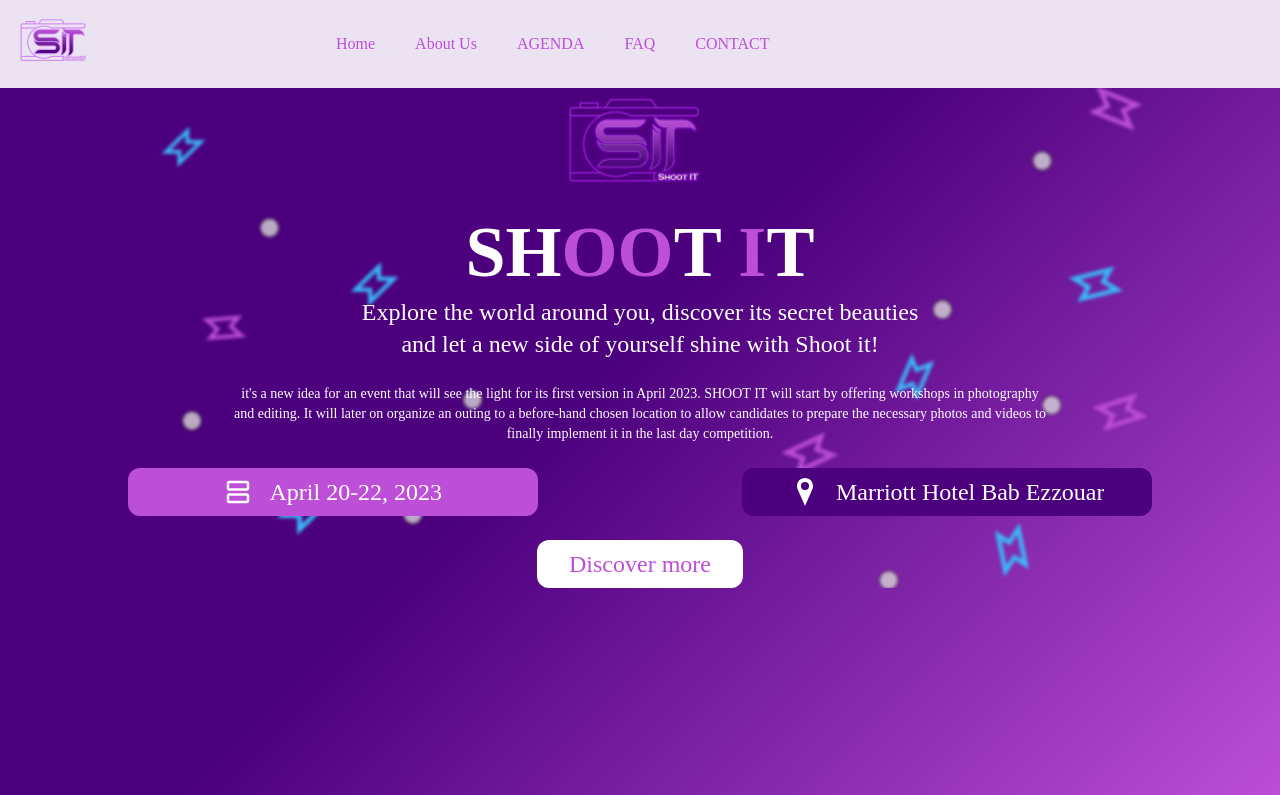
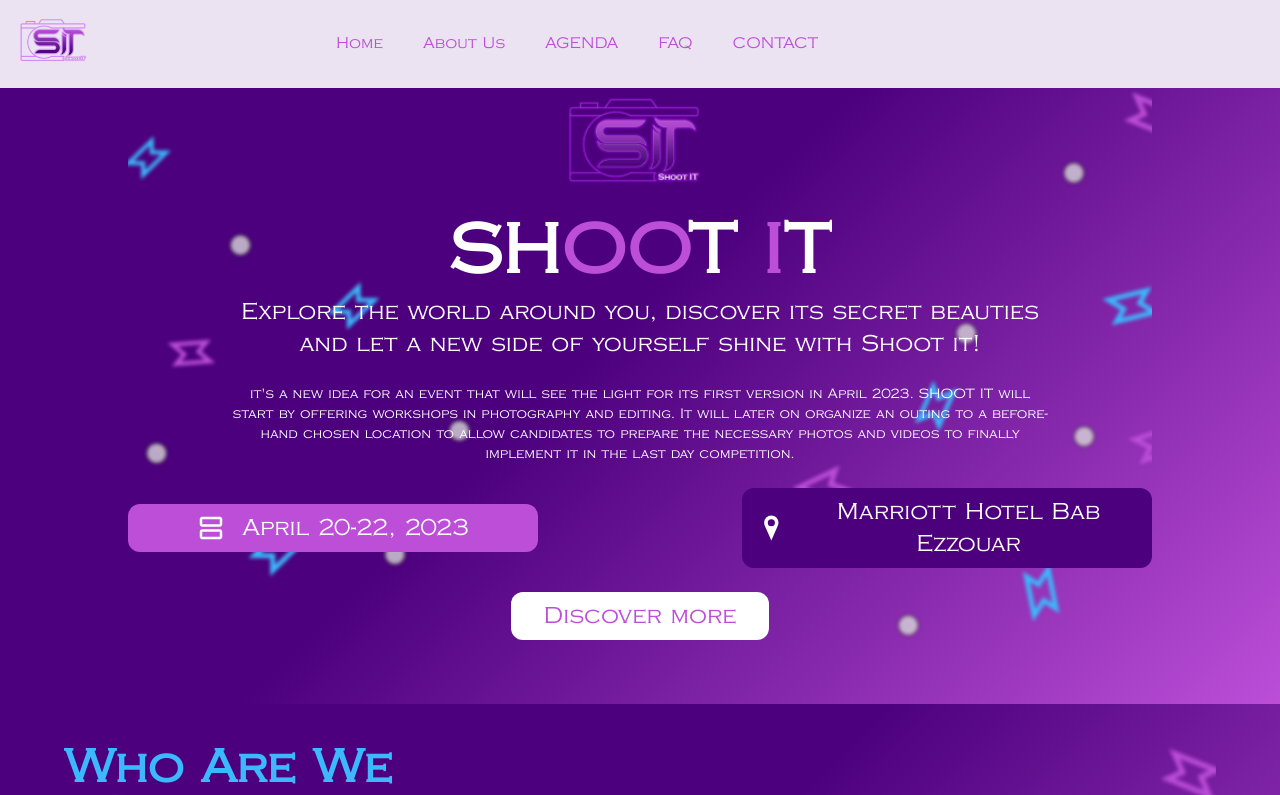
Before and after one commit to Abdelbasset10/Shoot-IT, a Next.js app: page / in a window 1280 px wide. Shown: the top 795 px of the page. Built offline with nearby package versions, Linux system fonts and the light colour scheme.

Commit message:
some fixes

```diff
--- a/components/Hero.jsx
+++ b/components/Hero.jsx
@@ -12,7 +12,7 @@
     initial='hidden'
     whileInView='show'
     viewport={{once:false, amount: 0.25}}
-    className='w-full xl:h-[89vh]  bg pb-16'
+    className='w-full  bg pb-16'
     id="home" >
       <div className='w-[90%] lg:w-[80%] overflow-y-hidden m-auto flex flex-col bgHero2 gap-2 text-center items-center justify-center '>
         <motion.img src="/logo.png" alt="logogImg"
--- a/pages/index.jsx
+++ b/pages/index.jsx
@@ -8,9 +8,7 @@
 import Navbar from "../components/Navbar"
 const index = () => {
   return (
-    <div className="font-shootFont" >
-
-
+    <div className="font-copperplate" >
       <Navbar />
       <Hero />
       <About />
--- a/styles/globals.css
+++ b/styles/globals.css
@@ -1,7 +1,10 @@
 @tailwind base;
 @tailwind components;
 @tailwind utilities;
-
+@font-face {
+  font-family: "COPPERPLATE";
+  src: url("../public/fonts/Copperplate.ttf");
+}
 *{
   overflow-x: hidden;
 
--- a/tailwind.config.js
+++ b/tailwind.config.js
@@ -14,9 +14,10 @@
       "shoot-white":"#FFFFFF",
       "shoot-silver":"#C0C0C0	"
     },
-    fontFamily:{
-      'shootFont':['Copperplate']
-    }
+    fontFamily: {
+      poppins: ["Poppins", "sans-serif"],
+      copperplate: ["COPPERPLATE", "cursive"],
+    },
   },
 
   plugins: [],
```
Also changed, not shown: public/fonts/Copperplate.ttf (added).
